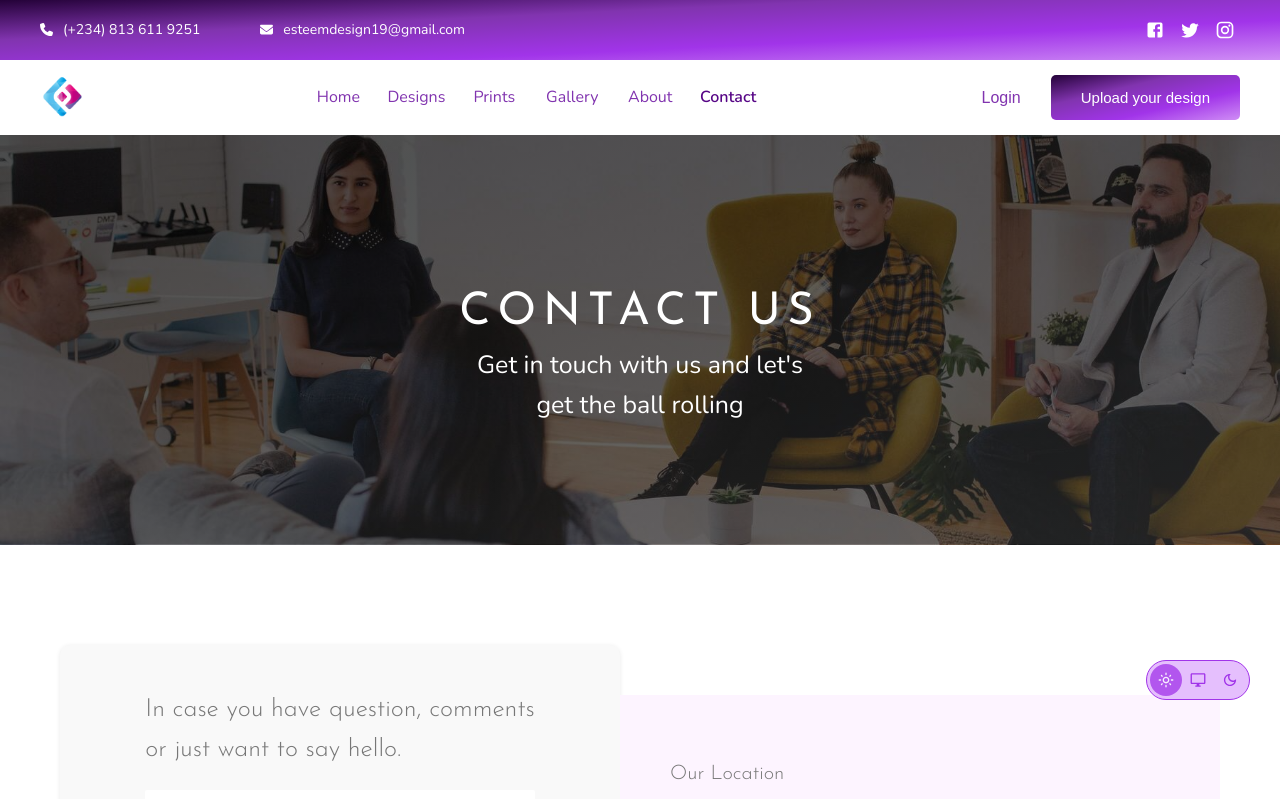
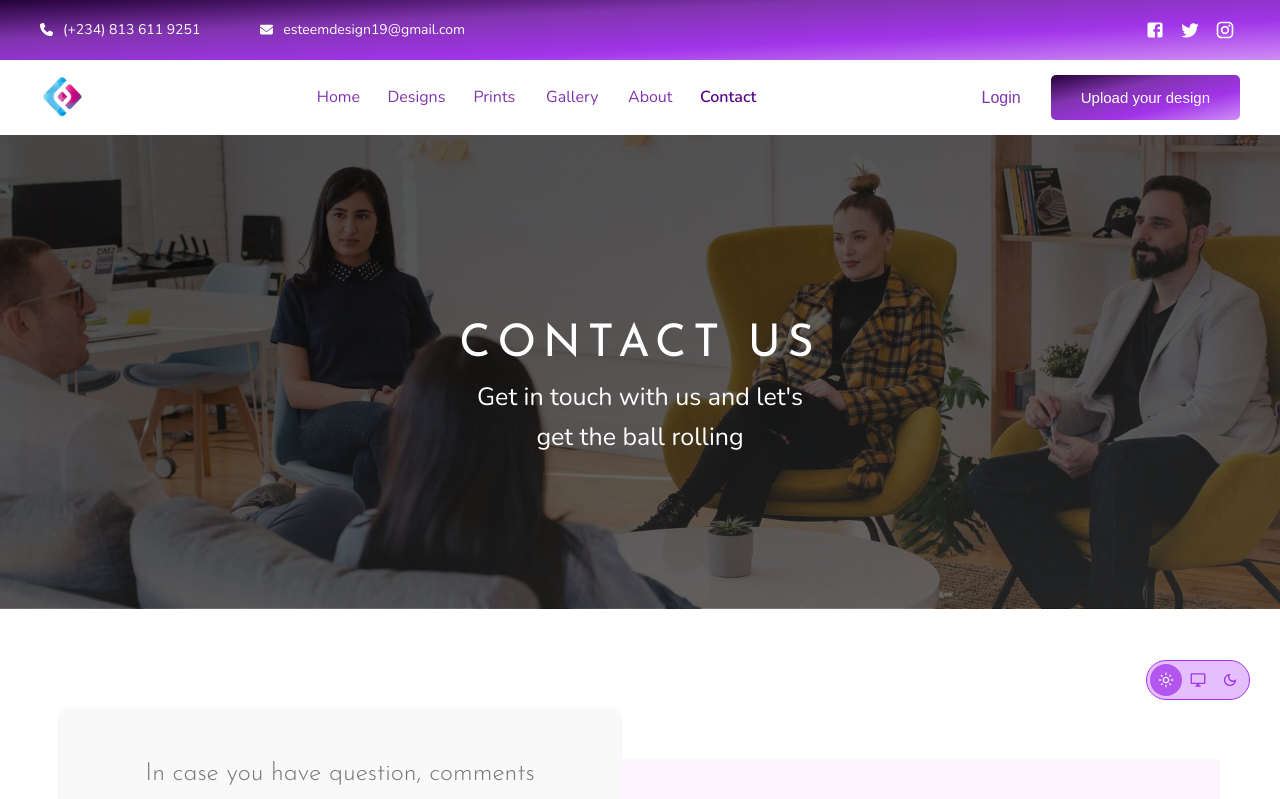
Before and after one commit to esteemayo/next-idesignx, a Next.js app: page /contact in a window 1280 px wide. Shown: the top 799 px of the page. Built offline with nearby package versions, Linux system fonts and the light colour scheme.

Commit message:
feat: add media query

```diff
--- a/src/components/layouts/ContactLayout.tsx
+++ b/src/components/layouts/ContactLayout.tsx
@@ -10,7 +10,7 @@ const Container = styled.main`
   background-color: ${({ theme }) => theme.bg};
 
   display: grid;
-  grid-template-rows: 32vw min-content;
+  grid-template-rows: 37vw min-content;
   grid-template-columns:
     [full-start] minmax(6rem, 1fr) [center-start] repeat(
       8,
@@ -19,19 +19,23 @@ const Container = styled.main`
     [center-end] minmax(6rem, 1fr) [full-end];
 
   @media only screen and (max-width: 64em) {
-    grid-template-rows: 35vw min-content;
+    grid-template-rows: 43vw min-content;
+  }
+
+  @media only screen and (max-width: 59.375em) {
+    grid-template-rows: 45vw;
   }
 
   @media only screen and (max-width: 56.25em) {
-    grid-template-rows: 40vw repeat(2, min-content);
+    grid-template-rows: 47vw repeat(2, min-content);
   }
 
   @media only screen and (max-width: 50em) {
-    grid-template-rows: 43vw;
+    grid-template-rows: 50vw;
   }
 
   @media only screen and (max-width: 43.75em) {
-    grid-template-rows: 45vw;
+    grid-template-rows: 53vw;
   }
 
   @media only screen and (max-width: 37.5em) {
```
